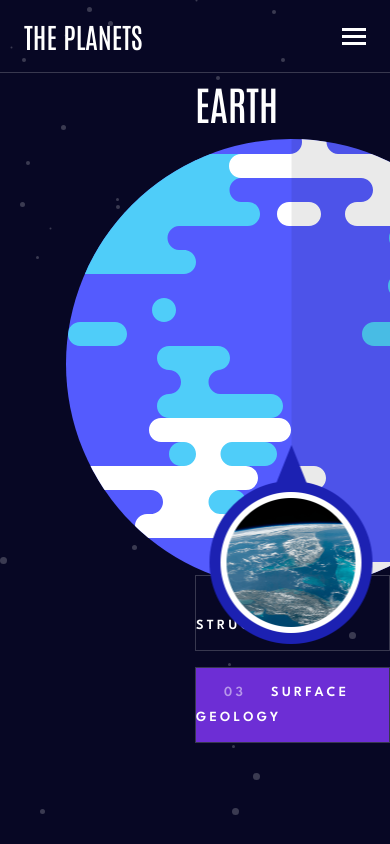
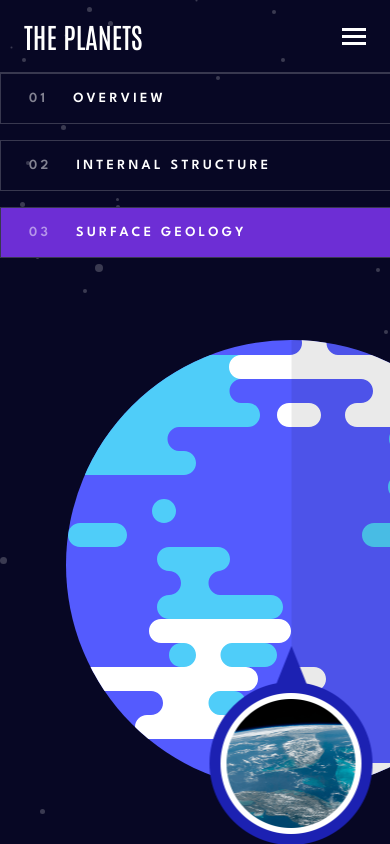
Before and after one commit to daklo91/the-planets, a Next.js app: page /earth/geology in a window 390 px wide. Shown: the top 844 px of the page. Built offline with nearby package versions, Linux system fonts and the light colour scheme.

Commit message:
Update PlanetPage grid according to figma file Will now display in their right order in the appropiate breakpoints

```diff
--- a/src/app/[planet]/[view]/_components/PlanetImage.tsx
+++ b/src/app/[planet]/[view]/_components/PlanetImage.tsx
@@ -4,11 +4,12 @@ interface PlanetImageProps {
     internal: string;
     geology: string;
   };
+  className?: string,
   name: string;
   view: "overview" | "structure" | "geology";
 }
 
-export default function PlanetImage({ images, name, view }: PlanetImageProps) {
+export default function PlanetImage({ images, name, view, className }: PlanetImageProps) {
   let content;
 
   if (view === "overview") {
@@ -29,7 +30,7 @@ export default function PlanetImage({ images, name, view }: PlanetImageProps) {
   }
 
   return (
-    <div className="w-[582px] h-[582px] flex items-center justify-center relative">
+    <div className={`w-[582px] h-[582px] flex items-center justify-center relative ${className}`}>
       {content}
     </div>
   );
--- a/src/app/[planet]/[view]/_components/PlanetViewLinks.tsx
+++ b/src/app/[planet]/[view]/_components/PlanetViewLinks.tsx
@@ -3,7 +3,8 @@ import Link from "next/link";
 interface PlanetViewLinksProps {
   currentPlanet: string,
   viewParam: string,
-  UIColor: string
+  UIColor: string,
+  className: string
 }
 
 export default function PlanetViewLinks(props: PlanetViewLinksProps) {
@@ -15,7 +16,7 @@ export default function PlanetViewLinks(props: PlanetViewLinksProps) {
   ];
 
   return (
-    <div>
+    <div className={props.className}>
       {views.map((view, index) => (
         <Link
           key={view.key}
--- a/src/app/[planet]/[view]/page.tsx
+++ b/src/app/[planet]/[view]/page.tsx
@@ -33,16 +33,17 @@ export default function PlanetPage({ params }: Props) {
 
   return (
     <main>
-      <div className=" max-w-[1086px]  m-auto">
-        <div className="flex justify-between mb-[87px]">
-            <div className="w-1/2">
+      <div className="max-w-[1086px] m-auto">
+        <div className="grid lg:grid-cols-[582px_minmax(0,1fr)_350px] mb-[87px] sm:mx-10 lg:mx-0">
+          <div className="order-2 lg:row-span-2 lg:col-start-1 md:col-span-2 md:order-none">
             <PlanetImage
               images={planetData.images}
               view={lowerCaseView}
               name={planetData.name}
+              className="sm:m-auto"
             />
           </div>
-          <div className="w-1/2 max-w-[350px]">
+          <div className="order-3 md:order-none md:max-w-[339px] md:mr-4 lg:col-start-3">
             <h1 className="text-[2.5rem] sm:text-[3rem] lg:text-[5rem] font-antonio font-medium text-primary uppercase mb-[23px]">{planetData.name}</h1>
             <p className="text-primary font-spartan font-normal">
               {planetData[lowerCaseView].content}
@@ -59,10 +60,10 @@ export default function PlanetPage({ params }: Props) {
                 <svg className="inline-block ml-2" xmlns="http://www.w3.org/2000/svg" width="12" height="12"><path fill="currentColor" d="M11.34.66C10.9.22 10.37 0 9.75 0h-7.5C1.63 0 1.1.22.66.66.22 1.1 0 1.63 0 2.25v7.5c0 .62.22 1.15.66 1.59.44.44.97.66 1.59.66h7.5c.62 0 1.15-.22 1.59-.66.44-.44.66-.97.66-1.59v-7.5c0-.62-.22-1.15-.66-1.59zM10 6.25a.467.467 0 01-.305.46.544.544 0 01-.195.04.465.465 0 01-.352-.149L8.023 5.476 3.852 9.648a.481.481 0 01-.352.149.48.48 0 01-.352-.149l-.796-.797a.48.48 0 01-.149-.351.48.48 0 01.149-.352l4.172-4.172-1.125-1.125c-.162-.15-.198-.333-.11-.546A.467.467 0 015.75 2H9.5c.135 0 .253.05.352.148A.48.48 0 0110 2.5v3.75z" /></svg>
               </a>
             </p>
-            <PlanetViewLinks currentPlanet={planetData.name.toLowerCase()} viewParam={lowerCaseView} UIColor={planetData.UIColor} />
           </div>
+          <PlanetViewLinks className="order-1 lg:col-start-3 md:max-w-[281px] lg:max-w-none md:ml-auto lg:ml-0" currentPlanet={planetData.name.toLowerCase()} viewParam={lowerCaseView} UIColor={planetData.UIColor} />
         </div>
-        <div className="flex gap-[30px] m-auto">
+        <div className="flex gap-[30px] max m-auto">
           <PlanetDetailCard planetStat={planetData.rotation}>ROTATION TIME</PlanetDetailCard>
           <PlanetDetailCard planetStat={planetData.revolution}>REVOLUTION TIME</PlanetDetailCard>
           <PlanetDetailCard planetStat={planetData.radius}>RADIUS</PlanetDetailCard>
```
